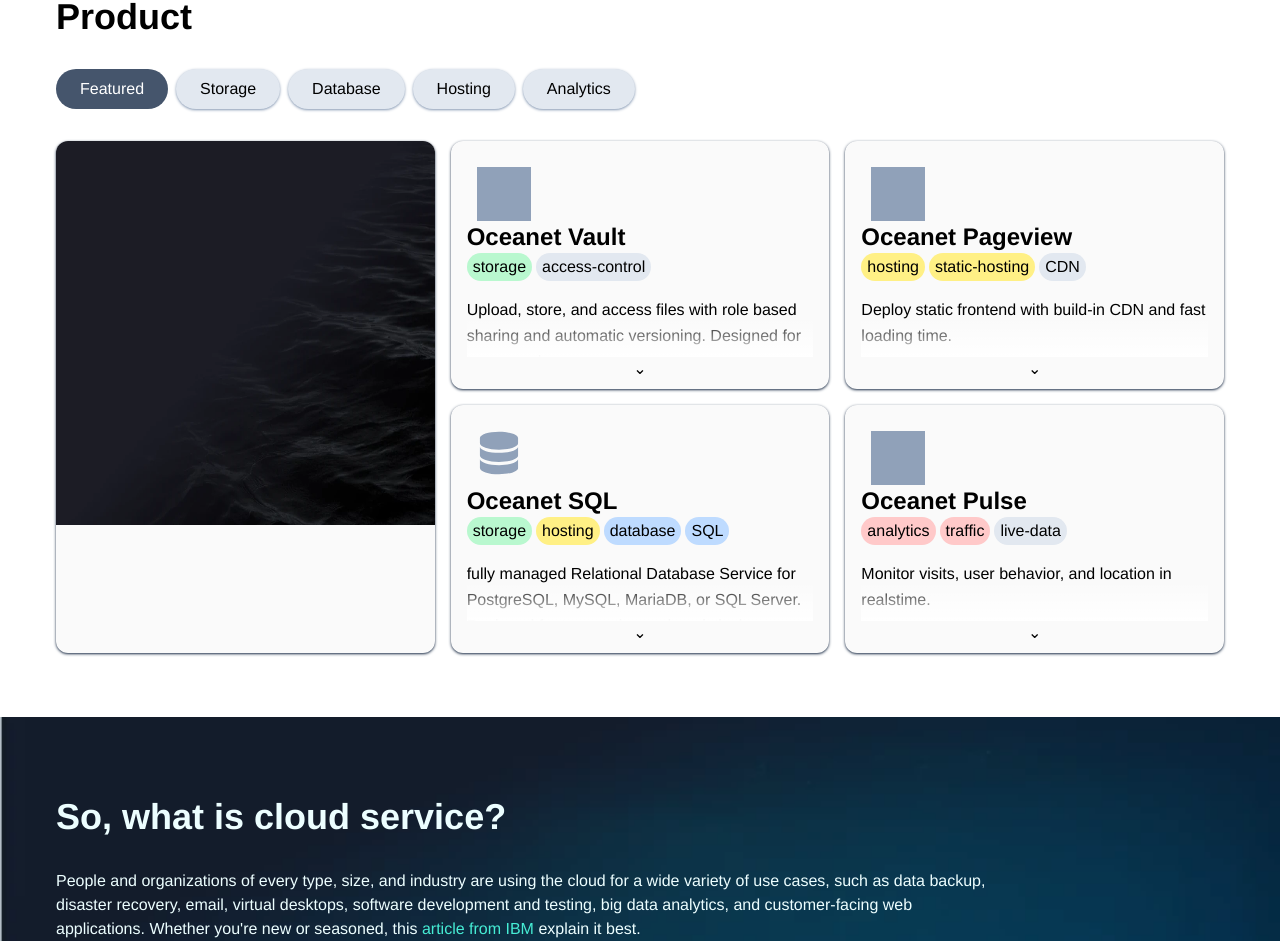
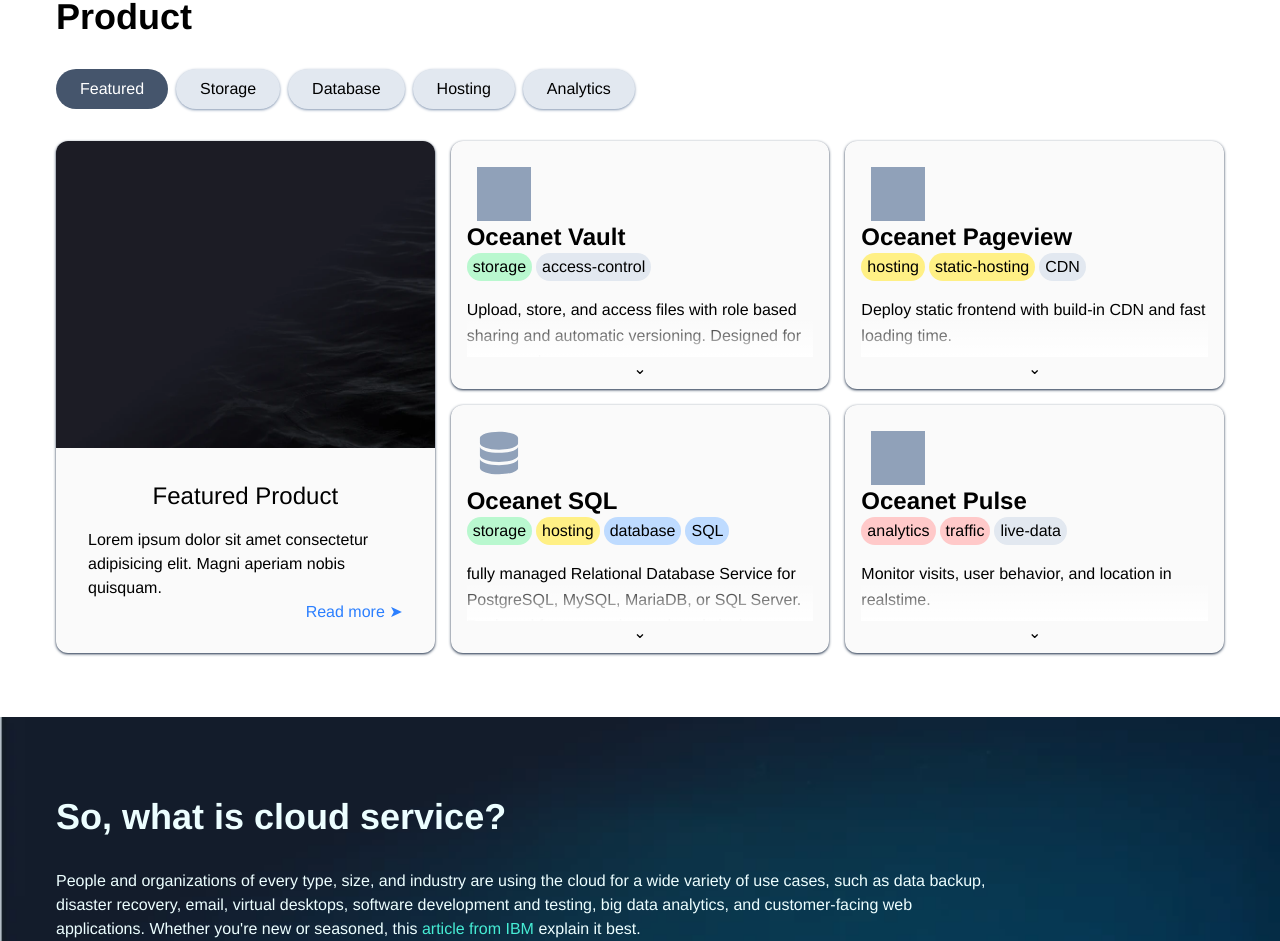
Before and after one commit to reSkriptII/oceanet, a React (Vite) app: page / in a window 1280 px wide. Shown: the part 1149-2090 px from the top of the page. Built offline with nearby package versions, Linux system fonts and the light colour scheme.

Commit message:
add structure to product hero card

```diff
--- a/index.html
+++ b/index.html
@@ -165,7 +165,7 @@
                       ></path>
                     </g>
                   </svg>
-                  <h3 class="text-xl font-semibold md:text-2xl">Connection</h3>
+                  <h3 class="text-2xl font-semibold">Connection</h3>
                 </header>
                 <p class="my-4 leading-relaxed">
                   Storage, hosting, and analytics - Unified in one cloud platform. Connect to our
--- a/src/products.tsx
+++ b/src/products.tsx
@@ -50,7 +50,7 @@
   ));
 
   return (
-    <div className="h-64 w-full grid-cols-3 grid-rows-2 gap-4 lg:grid lg:h-128">
+    <div className="h-108 w-full sm:max-lg:w-2/3 m-auto grid-cols-3 grid-rows-2 gap-4 lg:grid lg:h-128">
       <ProductHero productCategory={productCategory} />
       {cards}
     </div>
@@ -58,18 +58,24 @@
 }
 
 function ProductHero({ productCategory }: productCatProps) {
-  const imgScr = [
-    "/product-featured.webp",
-    "/product-storage.webp",
-    "/product-database.webp",
-    "/product-hosting.webp",
-    "/product-analytics.webp"];
-
+  let heroData = productHeroData[productCategory];
   return (
-    <section className="card row-span-2 size-full bg-neutral-50 overflow-hidden">
-      <img className="h-3/4 w-auto" src="/hero-bg.webp" />
+    <section className="card row-span-2 size-full overflow-hidden bg-neutral-50">
+      <div
+        className="h-3/5 w-full bg-cover"
+        style={{backgroundImage: `url(${heroData.backgoundImg})`}}
+      ></div>
+      <div className="flex flex-col h-2/5 justify-between px-8 py-4 lg:py-8">
+        <h3 className="mb-4 text-center text-2xl">
+          { heroData.title }
+        </h3>
+        <p className="sm:max-lg:px-8">{ heroData.description }</p>
+        <a href={ heroData.link } className="block w-fit text-blue-500 hover:text-blue-800 hover:underline ml-auto">
+          Read more ➤
+        </a>
+      </div>
     </section>
-  )
+  );
 }
 
 type productPieceData_t = {
@@ -125,3 +131,36 @@
     </div>
   );
 }
+
+const productHeroData = {
+  featured: {
+    title: "Featured Product",
+    description: "Lorem ipsum dolor sit amet consectetur adipisicing elit. Magni aperiam nobis quisquam.",
+    backgoundImg: "/hero-bg.webp",
+    link: "/coming-soon.html"
+  },
+  storage: {
+    title: "",
+    description: "",
+    backgoundImg: "",
+    link: ""
+  },
+  database: {
+    title: "",
+    description: "",
+    backgoundImg: "",
+    link: ""
+  },
+  hosting: {
+    title: "",
+    description: "",
+    backgoundImg: "",
+    link: ""
+  },
+  analytics: {
+    title: "",
+    description: "",
+    backgoundImg: "",
+    link: ""
+  },
+}
```
